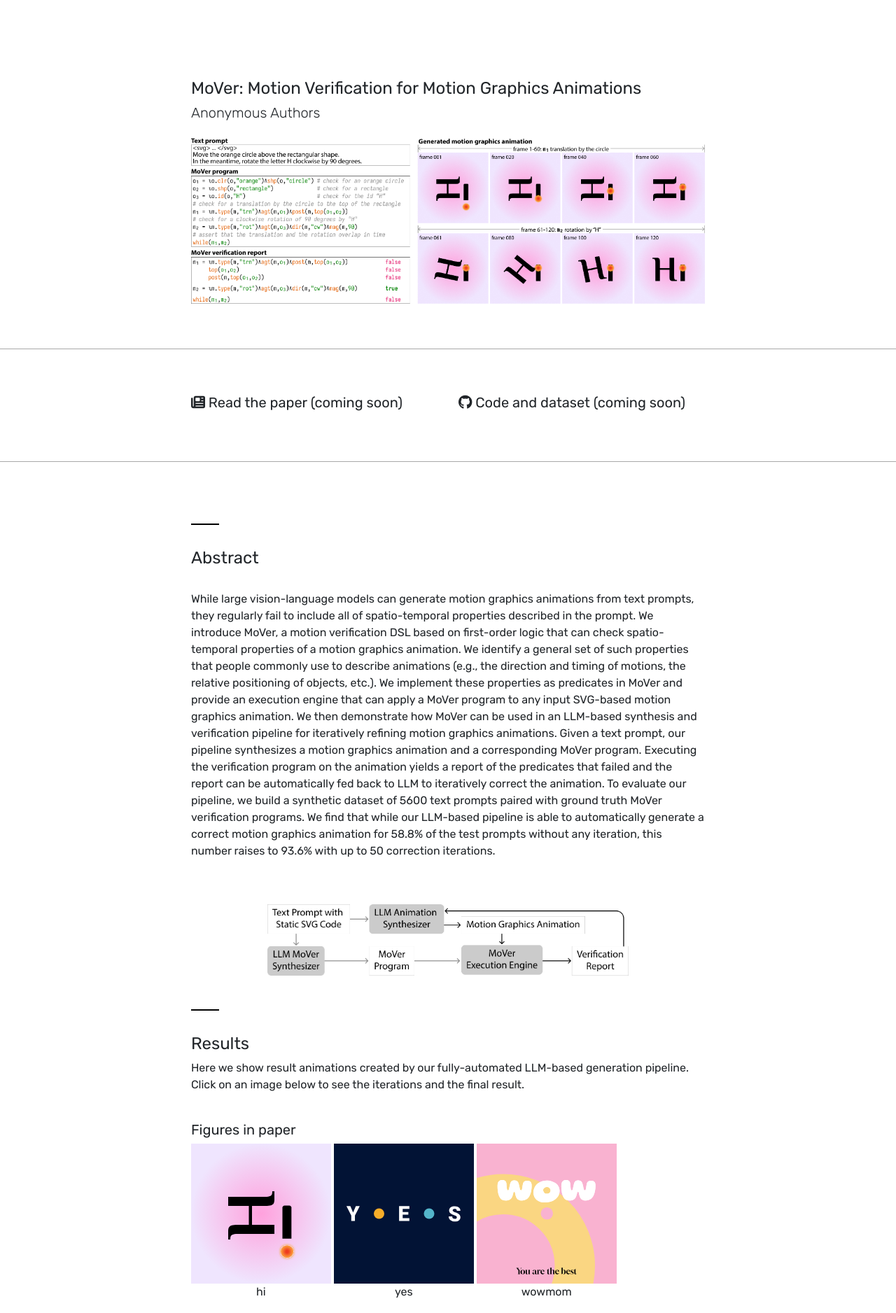
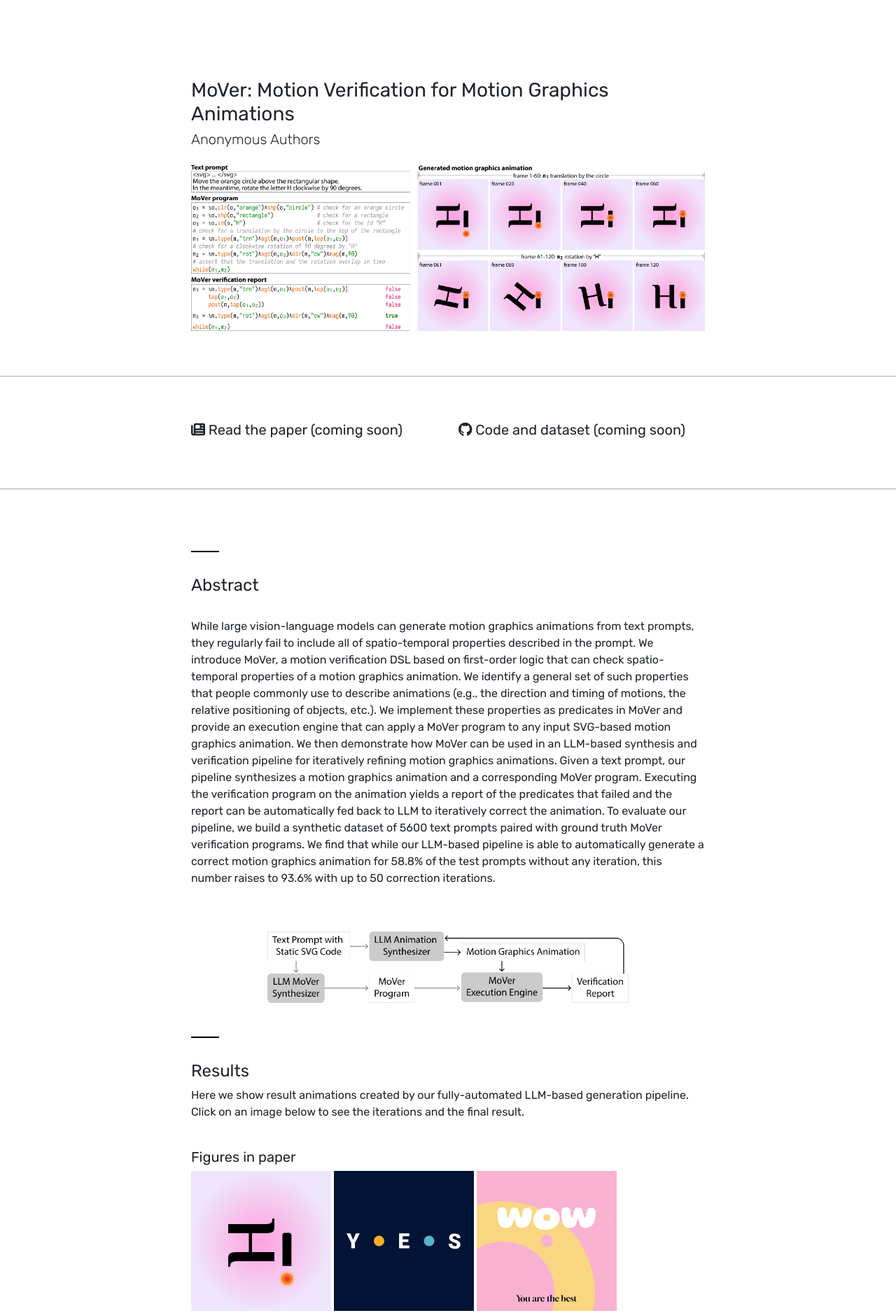
Before and after one commit to mover-dsl/mover-dsl.github.io, a Jekyll site: the page built from index.md, in a window 1280 px wide. Shown: the top 1876 px of the page at 70% size. Built offline with Jekyll 4.4.1, drawn with Linux system fonts in a browser that asks for light colours; nearby versions of some CDN libraries.

Commit message:
made landing title bigger

```diff
--- a/_includes/fisherman-landing.html
+++ b/_includes/fisherman-landing.html
@@ -9,7 +9,7 @@
     <div class="row justify-content-center pt-5 pb-3">
 
         <div class="col-10 col-lg-7 my-3 d-block">
-            <h4 class="rubik">{{ include.title }}</h4>
+            <h3 class="rubik">{{ include.title }}</h3>
             {% if include.subtitle %}
             <h5 class="rubik-light">{{ include.subtitle }}</h5>
             {% endif %}
```
